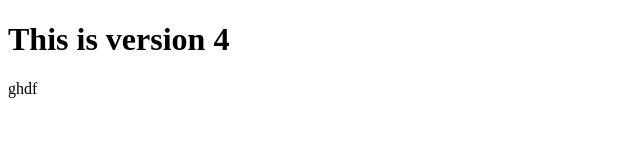
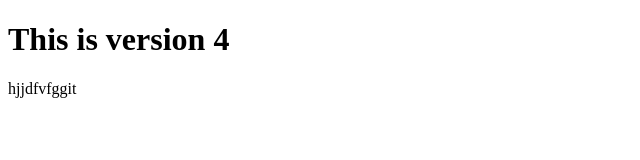
Before and after one commit to Vish2810/Test-Repo, a plain HTML site: page index.html in a window 1280 px wide. Shown: the full height of the page, 0-640 px from the left. Drawn offline with Linux system fonts and the light colour scheme.

Commit message:
version 5

```diff
--- a/index.html
+++ b/index.html
@@ -8,4 +8,5 @@
 <body>
     <h1>This is version 4</h1>
 </body>
-</html>ghdf
+</html>
+hjjdfvfggit
```
